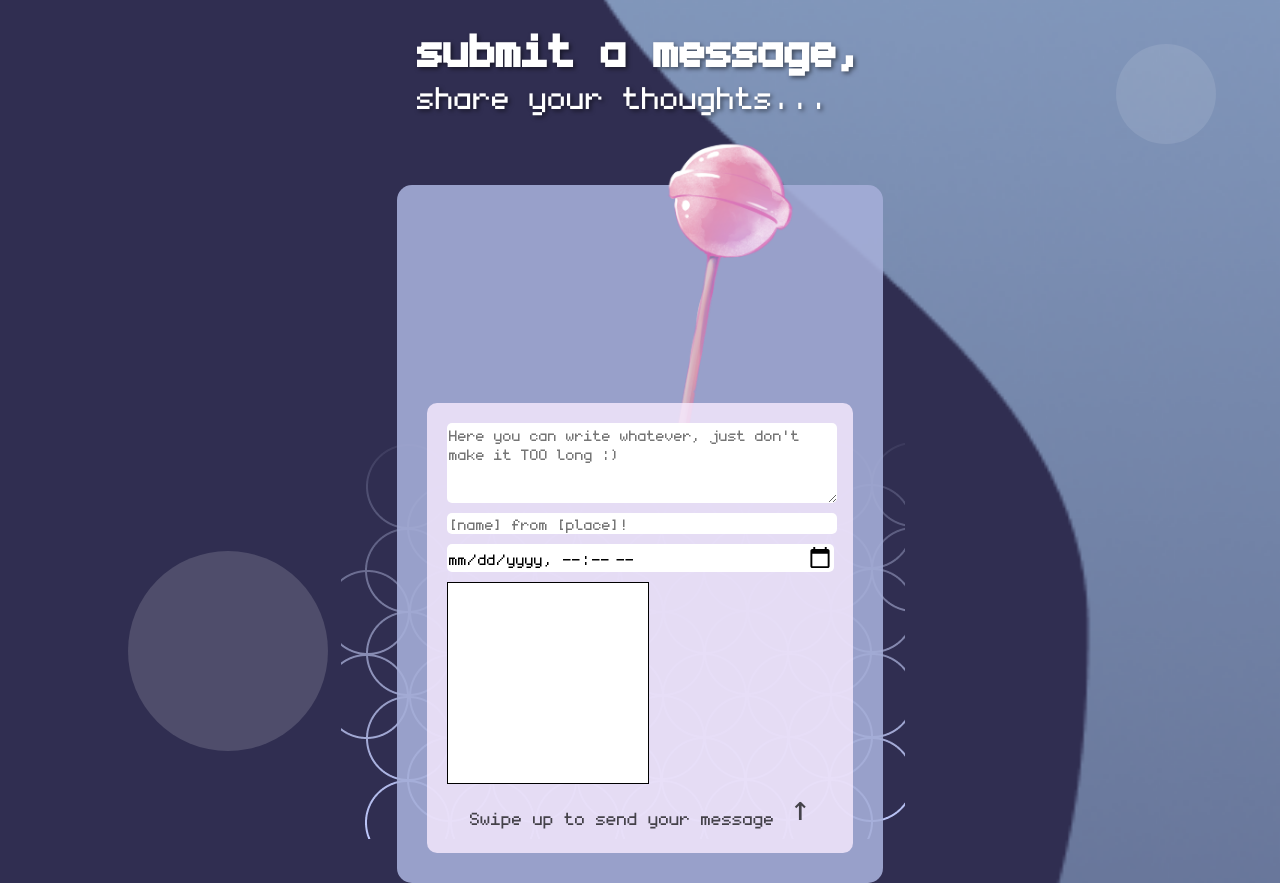
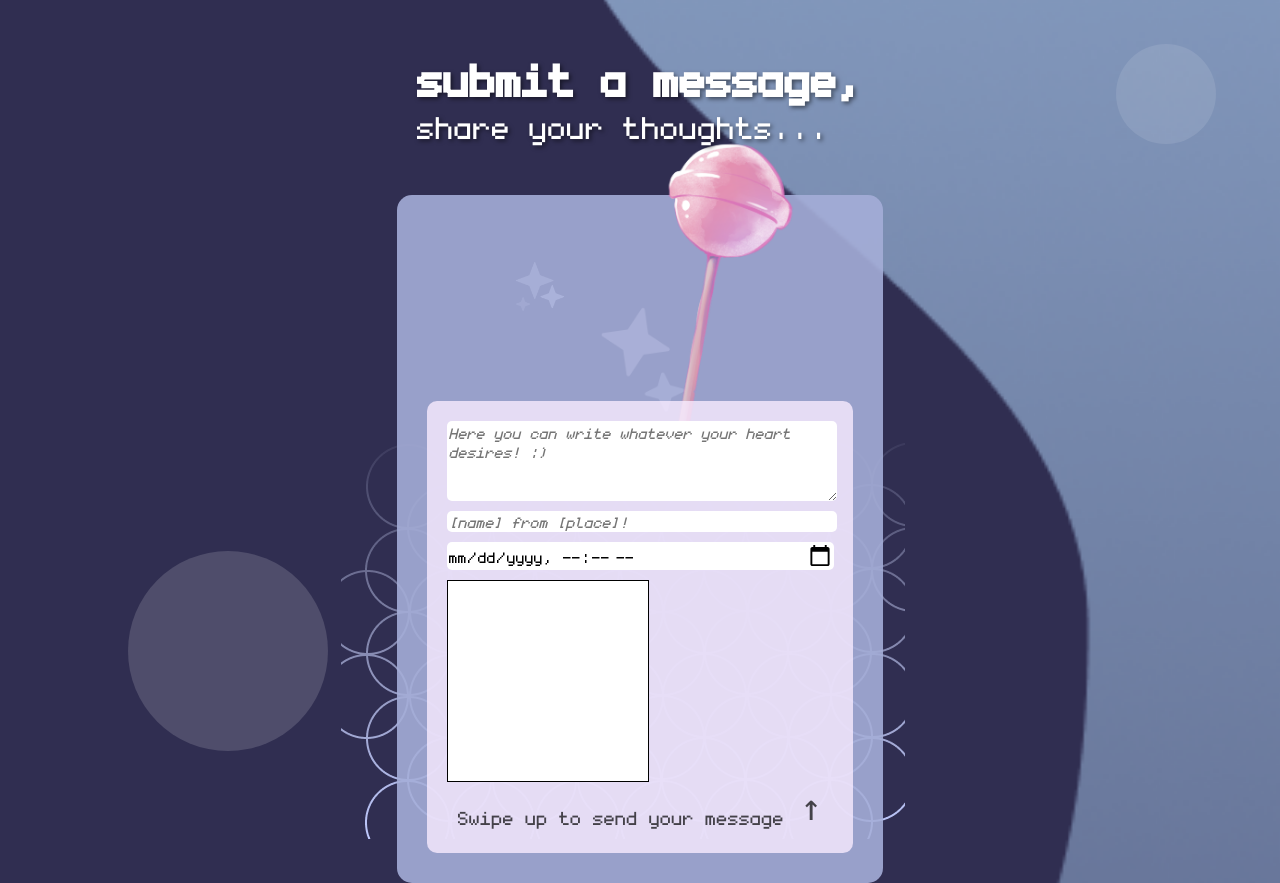
Before and after one commit to vincent-4/memorypi, a Flask app: page / in a window 1280 px wide. Run offline with Flask 3, Linux system fonts and the light colour scheme; a map, chart or similar area stays blank.

Commit message:
weeeee some lil ui adding idk

```diff
--- a/src/bigPI/static/main.css
+++ b/src/bigPI/static/main.css
@@ -59,7 +59,7 @@
             margin-top: 30px; /* Increased margin */
             text-align: left;
             color: #333;
-            font-family: 'Monogram', monospace;
+            font-family: 'mgram', monospace;
             position: fixed;
             bottom: 0;
             left: 0;
@@ -141,3 +141,16 @@
                 transform: translateY(100vh) rotate(360deg);
             }
         }
+
+        ::-webkit-input-placeholder {
+            font-style: italic;
+         }
+         :-moz-placeholder {
+            font-style: italic;
+         }
+         ::-moz-placeholder {
+            font-style: italic;
+         }
+         :-ms-input-placeholder {
+            font-style: italic;
+         }
--- a/src/bigPI/templates/submit.html
+++ b/src/bigPI/templates/submit.html
@@ -61,7 +61,7 @@
             position: relative;
             z-index: 2;
             flex-shrink: 0;
-            margin-bottom: 20px;
+            margin-top: 30px;
         }
         .header-text h1, .header-text h2 {
             margin: 0;
@@ -116,6 +116,8 @@
         .swipe-disclaimer {
             text-align: center;
             font-size: 1.4em;
+            font-family: 'Monogram', monospace;
+            font-size: 30px; /* Increased base font size */
             color: rgba(0, 0, 0, 0.7);
             margin-top: 10px;
         }
@@ -167,6 +169,8 @@
         <div class="circle circle-1"></div>
         <div class="circle circle-2"></div>
         <img id="patterns" src="{{url_for('static', filename='art/bottompattern.png')}}" style="position: fixed; bottom: 50%; transform: translate(0,100%);">
+        <img id="sparkles1" src="{{url_for('static', filename='art/sparkles.png')}}" style="position: fixed; width:50px; height: auto; transform:translate(-200%, -300%);">
+        <img src="{{url_for('static', filename='art/sparkles2.png')}}" style="position: fixed; width:100px; height: auto; transform:translate(0, -70%)">
         <div class="content">
             <div class="header-text">
                 <h1>submit a message,</h1>
@@ -176,7 +180,7 @@
                 <img src="{{ url_for('static', filename='art/lollipop.png') }}" alt="Lollipop" class="lollipop">
                 <div class="message-box-container">
                     <form action="/submit" method="POST">
-                        <textarea id="message" name="message" rows="4" placeholder="Here you can write whatever, just don't make it TOO long :)" required></textarea>
+                        <textarea id="message" name="message" rows="4" placeholder="Here you can write whatever your heart desires! :)" required></textarea>
                         <input type="text" id="name" name="name" placeholder="[name] from [place]!" required>
                         <input type="datetime-local" id="datetime" name="datetime" required>
                         <div class="canvas-container">
```
Also changed, not shown: src/bigPI/static/fonts/Krungthep.ttf (renamed from fonts/Krungthep.ttf), src/bigPI/static/fonts/monogram.ttf (renamed from fonts/monogram.ttf), 4 other files.
